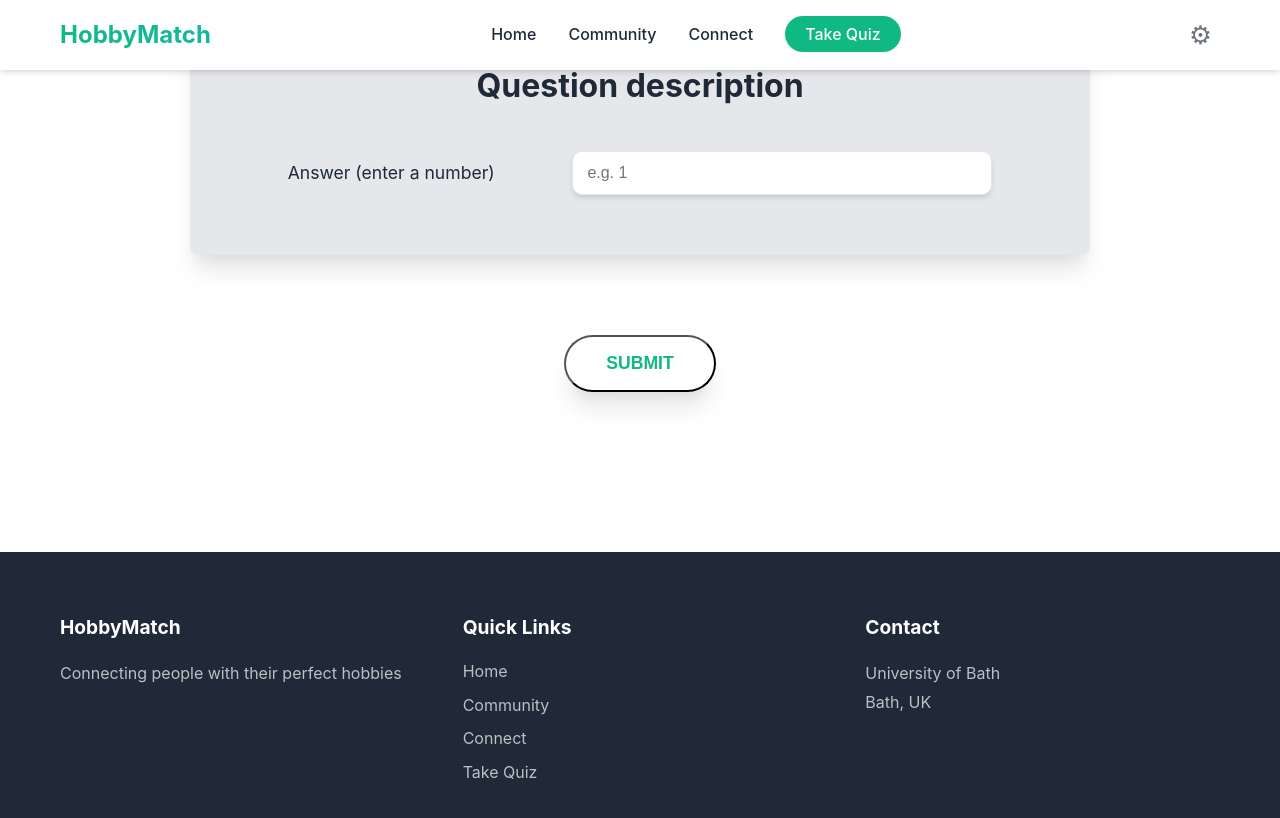
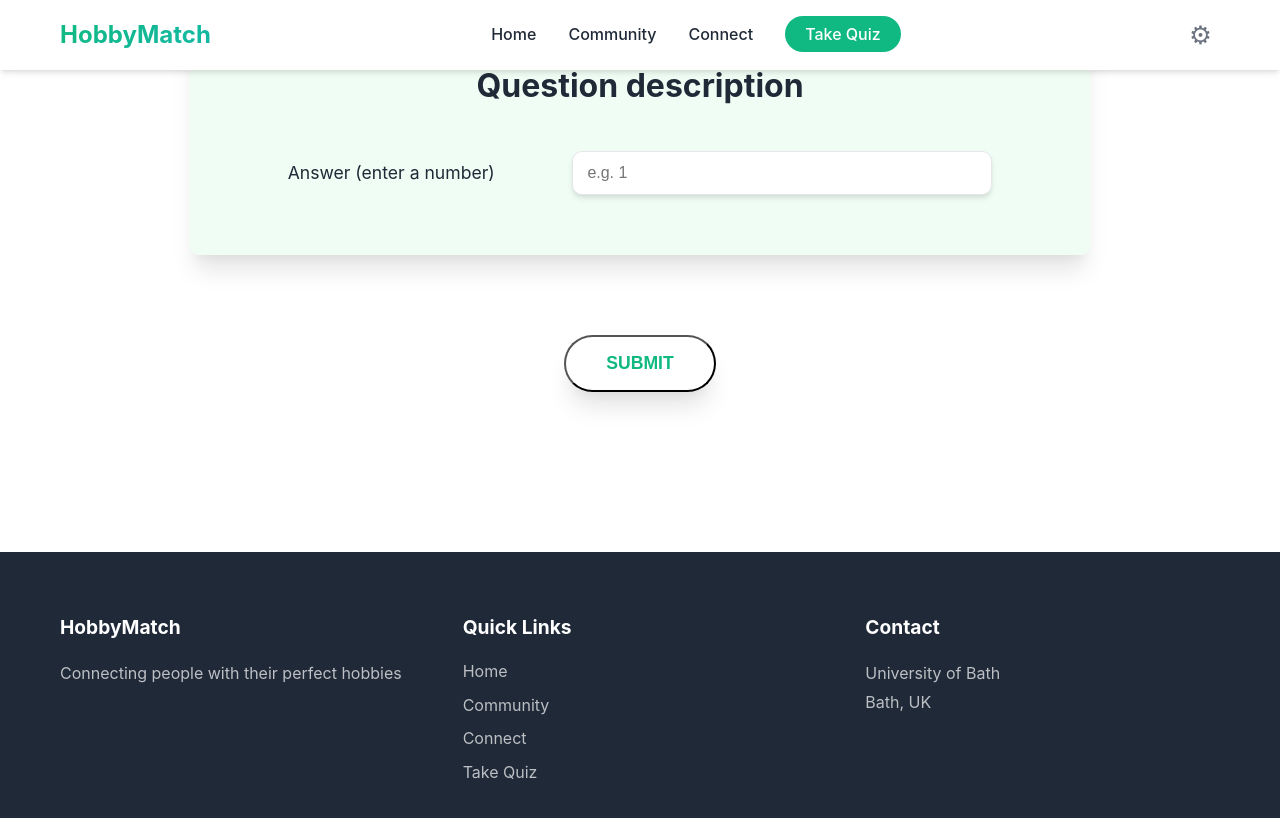
Before and after one commit to Samuel-Horner/Group-20-Software-Engineering-Project, a plain HTML site: page public/data_input.html in a window 1280 px wide. Drawn offline with Linux system fonts and the light colour scheme.

Commit message:
Fix quiz page colours for dark mode

```diff
--- a/public/data_input.html
+++ b/public/data_input.html
@@ -17,7 +17,7 @@
         }
 
         .question-box {
-            background: #e5e7eb;
+            background: var(--background-alt);
             width: 100%;
             max-width: 900px;
             padding: 60px 40px;
@@ -56,6 +56,7 @@
             gap: 10px;
             font-size: 1.1rem;
             cursor: pointer;
+            color: var(--text-dark);
         }
 
 
```
